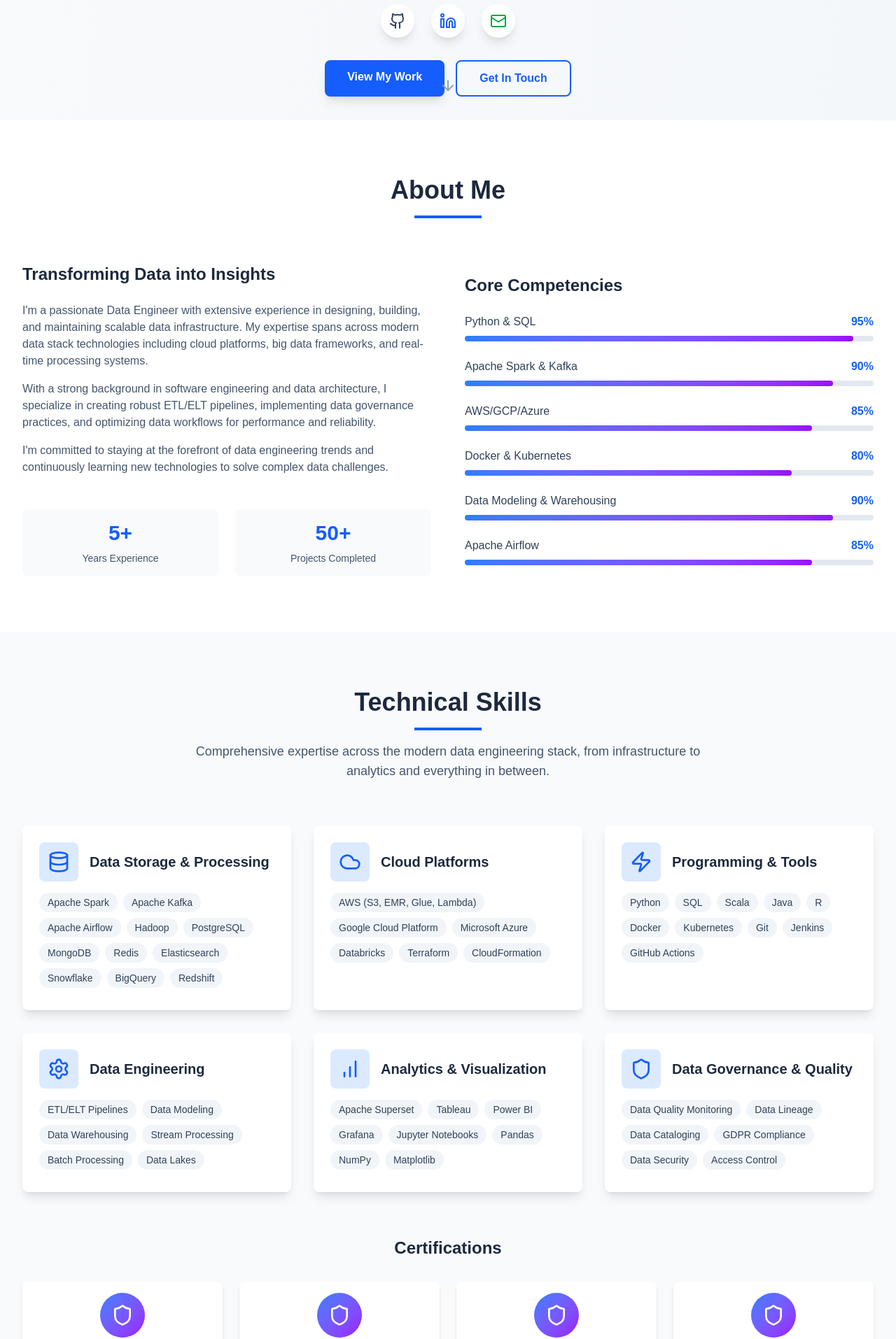
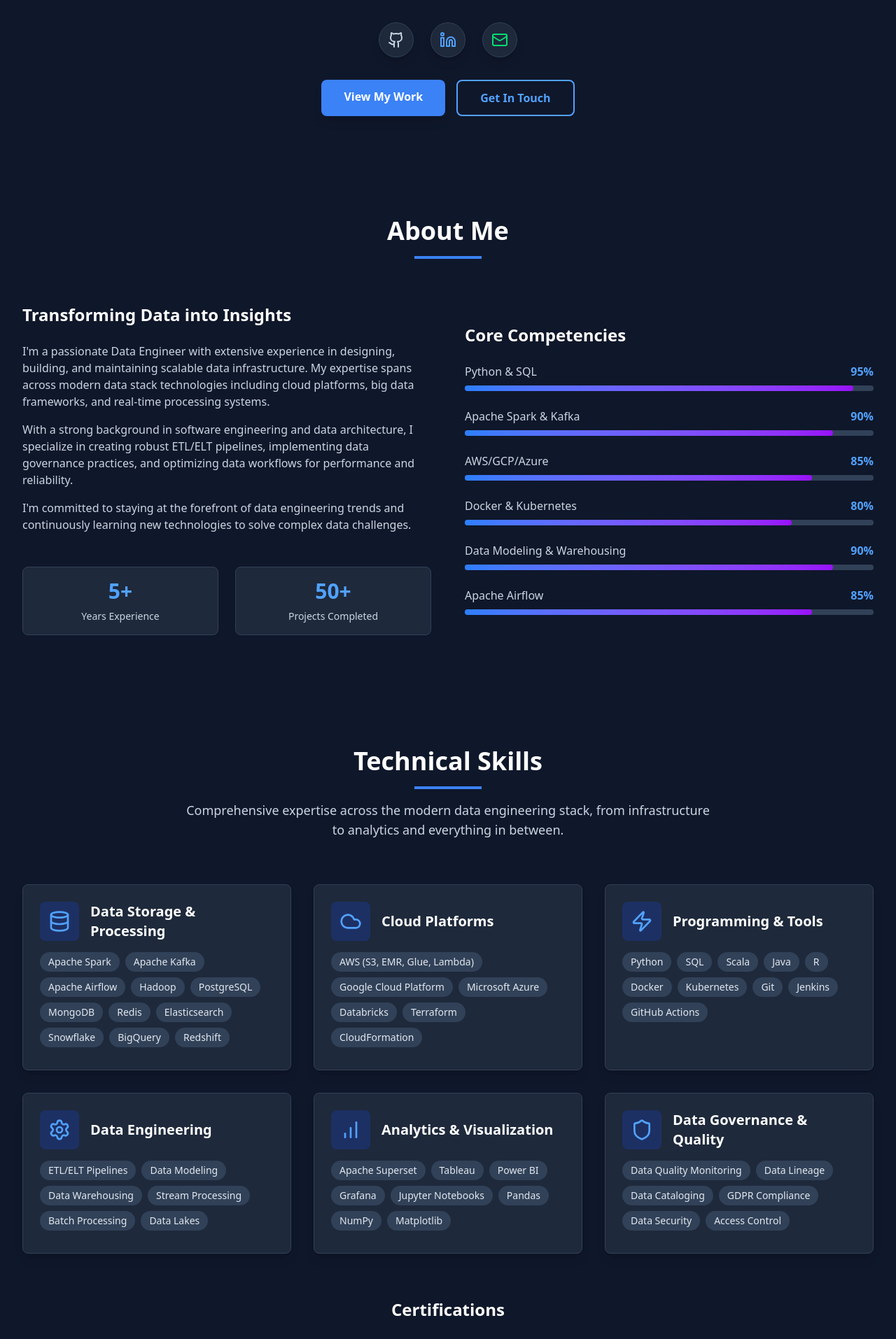
Before and after one commit to kishorekumarsunke/data-engineer-portfolio, a Next.js app: page / in a window 1280 px wide. Shown: the part 628-2542 px from the top of the page at 70% size. Built offline with nearby package versions, Linux system fonts and the light colour scheme.

Commit message:
super commit

```diff
--- a/src/app/globals.css
+++ b/src/app/globals.css
@@ -4,27 +4,146 @@ html {
   scroll-behavior: smooth;
 }
 
+/* Dark theme variables */
 :root {
-  --background: #ffffff;
-  --foreground: #171717;
+  --background: #0f172a;
+  --foreground: #f1f5f9;
+  --card: #1e293b;
+  --card-foreground: #f8fafc;
+  --primary: #3b82f6;
+  --primary-foreground: #f8fafc;
+  --secondary: #475569;
+  --secondary-foreground: #f1f5f9;
+  --muted: #334155;
+  --muted-foreground: #cbd5e1;
+  --accent: #1e40af;
+  --accent-foreground: #f8fafc;
+  --border: #334155;
+  --input: #1e293b;
+  --ring: #3b82f6;
 }
 
-@theme inline {
-  --color-background: var(--background);
-  --color-foreground: var(--foreground);
-  --font-sans: var(--font-geist-sans);
-  --font-mono: var(--font-geist-mono);
-}
-
-@media (prefers-color-scheme: dark) {
-  :root {
-    --background: #0a0a0a;
-    --foreground: #ededed;
-  }
+html.dark {
+  color-scheme: dark;
 }
 
 body {
   background: var(--background);
   color: var(--foreground);
-  font-family: Arial, Helvetica, sans-serif;
+  font-family: system-ui, -apple-system, BlinkMacSystemFont, 'Segoe UI', Roboto, sans-serif;
+  min-height: 100vh;
 }
+
+/* Ensure all sections have proper dark background */
+section {
+  background-color: var(--background) !important;
+}
+
+/* Override common light theme classes */
+.bg-white {
+  background-color: var(--card) !important;
+  color: var(--card-foreground) !important;
+}
+
+.bg-gray-50 {
+  background-color: #1e293b !important;
+}
+
+.bg-gray-100 {
+  background-color: #334155 !important;
+}
+
+/* Text color improvements */
+.text-gray-900 {
+  color: #f1f5f9 !important;
+}
+
+.text-gray-800 {
+  color: #f1f5f9 !important;
+}
+
+.text-gray-700 {
+  color: #cbd5e1 !important;
+}
+
+.text-gray-600 {
+  color: #94a3b8 !important;
+}
+
+.text-gray-500 {
+  color: #64748b !important;
+}
+
+.text-slate-800 {
+  color: #f1f5f9 !important;
+}
+
+.text-slate-700 {
+  color: #cbd5e1 !important;
+}
+
+.text-slate-600 {
+  color: #94a3b8 !important;
+}
+
+/* Card and container styling */
+.bg-slate-800 {
+  background-color: var(--card) !important;
+}
+
+/* Border colors */
+.border-gray-200 {
+  border-color: var(--border) !important;
+}
+
+.border-gray-300 {
+  border-color: var(--border) !important;
+}
+
+.border-slate-200 {
+  border-color: var(--border) !important;
+}
+
+/* Button and interactive elements */
+.bg-blue-600 {
+  background-color: var(--primary) !important;
+}
+
+.bg-blue-500 {
+  background-color: var(--primary) !important;
+}
+
+/* Hover states */
+.hover\:bg-gray-50:hover {
+  background-color: #334155 !important;
+}
+
+.hover\:bg-gray-100:hover {
+  background-color: #475569 !important;
+}
+
+/* Custom scrollbar styling */
+::-webkit-scrollbar {
+  width: 12px;
+}
+
+::-webkit-scrollbar-track {
+  background: #1e293b;
+  border-radius: 6px;
+}
+
+::-webkit-scrollbar-thumb {
+  background: #475569;
+  border-radius: 6px;
+  border: 2px solid #1e293b;
+}
+
+::-webkit-scrollbar-thumb:hover {
+  background: #64748b;
+}
+
+/* Firefox scrollbar */
+html {
+  scrollbar-width: thin;
+  scrollbar-color: #475569 #1e293b;
+}
--- a/src/app/layout.tsx
+++ b/src/app/layout.tsx
@@ -37,11 +37,13 @@ export default function RootLayout({
   children: React.ReactNode;
 }>) {
   return (
-    <html lang="en">
+    <html lang="en" className="dark">
       <body
-        className={`${geistSans.variable} ${geistMono.variable} antialiased`}
+        className={`${geistSans.variable} ${geistMono.variable} antialiased bg-slate-900 text-slate-100 min-h-screen`}
       >
-        {children}
+        <div className="min-h-screen bg-gradient-to-br from-slate-900 via-slate-800 to-slate-900">
+          {children}
+        </div>
       </body>
     </html>
   );
--- a/src/app/page.tsx
+++ b/src/app/page.tsx
@@ -8,7 +8,7 @@ import Navigation from '@/components/Navigation'
 
 export default function Home() {
   return (
-    <main className="min-h-screen bg-gradient-to-br from-slate-50 to-slate-100 dark:from-slate-900 dark:to-slate-800">
+    <main className="min-h-screen bg-slate-900">
       <Navigation />
       <Hero />
       <About />
--- a/src/components/About.tsx
+++ b/src/components/About.tsx
@@ -1,21 +1,21 @@
 const About = () => {
   return (
-    <section id="about" className="py-20 bg-white dark:bg-slate-800">
+    <section id="about" className="py-20 bg-slate-900">
       <div className="max-w-7xl mx-auto px-4 sm:px-6 lg:px-8">
         <div className="text-center mb-16">
-          <h2 className="text-4xl font-bold text-slate-800 dark:text-white mb-4">
+          <h2 className="text-4xl font-bold text-white mb-4">
             About Me
           </h2>
-          <div className="w-24 h-1 bg-blue-600 mx-auto"></div>
+          <div className="w-24 h-1 bg-blue-500 mx-auto"></div>
         </div>
 
         <div className="grid md:grid-cols-2 gap-12 items-center">
           {/* About Text */}
           <div className="space-y-6">
-            <h3 className="text-2xl font-semibold text-slate-800 dark:text-white">
+            <h3 className="text-2xl font-semibold text-white">
               Transforming Data into Insights
             </h3>
-            <div className="space-y-4 text-slate-600 dark:text-slate-300">
+            <div className="space-y-4 text-slate-300">
               <p>
                 I&apos;m a passionate Data Engineer with extensive experience in designing,
                 building, and maintaining scalable data infrastructure. My expertise spans
@@ -35,20 +35,20 @@ const About = () => {
 
             {/* Key Stats */}
             <div className="grid grid-cols-2 gap-6 pt-6">
-              <div className="text-center p-4 bg-slate-50 dark:bg-slate-700 rounded-lg">
-                <div className="text-3xl font-bold text-blue-600 mb-2">5+</div>
-                <div className="text-sm text-slate-600 dark:text-slate-300">Years Experience</div>
+              <div className="text-center p-4 bg-slate-800 rounded-lg border border-slate-700">
+                <div className="text-3xl font-bold text-blue-400 mb-2">5+</div>
+                <div className="text-sm text-slate-300">Years Experience</div>
               </div>
-              <div className="text-center p-4 bg-slate-50 dark:bg-slate-700 rounded-lg">
-                <div className="text-3xl font-bold text-blue-600 mb-2">50+</div>
-                <div className="text-sm text-slate-600 dark:text-slate-300">Projects Completed</div>
+              <div className="text-center p-4 bg-slate-800 rounded-lg border border-slate-700">
+                <div className="text-3xl font-bold text-blue-400 mb-2">50+</div>
+                <div className="text-sm text-slate-300">Projects Completed</div>
               </div>
             </div>
           </div>
 
           {/* Skills Progress */}
           <div className="space-y-6">
-            <h3 className="text-2xl font-semibold text-slate-800 dark:text-white">
+            <h3 className="text-2xl font-semibold text-white">
               Core Competencies
             </h3>
 
@@ -62,12 +62,12 @@ const About = () => {
             ].map((item, index) => (
               <div key={index} className="space-y-2">
                 <div className="flex justify-between">
-                  <span className="text-slate-700 dark:text-slate-300 font-medium">
+                  <span className="text-slate-300 font-medium">
                     {item.skill}
                   </span>
-                  <span className="text-blue-600 font-semibold">{item.level}%</span>
+                  <span className="text-blue-400 font-semibold">{item.level}%</span>
                 </div>
-                <div className="w-full bg-slate-200 dark:bg-slate-600 rounded-full h-2">
+                <div className="w-full bg-slate-700 rounded-full h-2">
                   <div
                     className="bg-gradient-to-r from-blue-500 to-purple-600 h-2 rounded-full transition-all duration-1000"
                     style={{ width: `${item.level}%` }}
--- a/src/components/Hero.tsx
+++ b/src/components/Hero.tsx
@@ -1,14 +1,14 @@
 'use client'
 
-import { ArrowDown, Github, Linkedin, Mail } from 'lucide-react'
+import { Github, Linkedin, Mail } from 'lucide-react'
 
 const Hero = () => {
   return (
-    <section id="home" className="min-h-screen flex items-center justify-center pt-16">
+    <section id="home" className="min-h-screen flex items-center justify-center pt-24 pb-16">
       <div className="max-w-7xl mx-auto px-4 sm:px-6 lg:px-8 text-center">
         <div className="space-y-8">
           {/* Profile Image */}
-          <div className="mx-auto w-48 h-48 md:w-56 md:h-56 rounded-full overflow-hidden shadow-2xl border-4 border-white dark:border-slate-700 bg-white dark:bg-slate-800">
+          <div className="mx-auto w-40 h-40 md:w-48 md:h-48 rounded-full overflow-hidden shadow-2xl border-4 border-slate-700 bg-slate-800">
             <img
               src="/images/profile.jpg"
               alt="Professional headshot"
@@ -18,14 +18,14 @@ const Hero = () => {
 
           {/* Name and Title */}
           <div className="space-y-4">
-            <h1 className="text-5xl md:text-7xl font-bold text-slate-800 dark:text-white">
+            <h1 className="text-5xl md:text-7xl font-bold text-white">
               Kishore Kumar,Sunke
             </h1>
-            <h2 className="text-2xl md:text-3xl text-blue-600 dark:text-blue-400 font-semibold">
+            <h2 className="text-2xl md:text-3xl text-blue-400 font-semibold">
               Data Engineer
             </h2>
-            <p className="text-lg md:text-xl text-slate-600 dark:text-slate-300 max-w-3xl mx-auto">
-              Experienced Data Engineering professional proficient in Azure data technologies and ETL processes. Skilled in SQL, PySpark, and Azure Data Factory. Committed to ensuring data quality and governance while delivering tailored solutions to meet business needs. Currently pursuing an MSc in Computer Science from UT Arlington. Let's connect to explore how we can drive data-driven innovation together.
+            <p className="text-lg md:text-xl text-slate-300 max-w-3xl mx-auto">
+              Experienced Data Engineering professional proficient in Azure data technologies and ETL processes. Skilled in SQL, PySpark, and Azure Data Factory. Committed to ensuring data quality and governance while delivering tailored solutions to meet business needs. Currently pursuing an MSc in Computer Science from UT Arlington. Let&apos;s connect to explore how we can drive data-driven innovation together.
             </p>
           </div>
 
@@ -35,23 +35,23 @@ const Hero = () => {
               href="https://github.com"
               target="_blank"
               rel="noopener noreferrer"
-              className="p-3 bg-white dark:bg-slate-800 rounded-full shadow-lg hover:shadow-xl transition-all duration-300 hover:scale-110"
+              className="p-3 bg-slate-800 rounded-full shadow-lg hover:shadow-xl transition-all duration-300 hover:scale-110 border border-slate-700"
             >
-              <Github className="w-6 h-6 text-slate-700 dark:text-slate-300" />
+              <Github className="w-6 h-6 text-slate-300" />
             </a>
             <a
               href="https://www.linkedin.com/in/sunke-kishore-kumar/"
               target="_blank"
               rel="noopener noreferrer"
-              className="p-3 bg-white dark:bg-slate-800 rounded-full shadow-lg hover:shadow-xl transition-all duration-300 hover:scale-110"
+              className="p-3 bg-slate-800 rounded-full shadow-lg hover:shadow-xl transition-all duration-300 hover:scale-110 border border-slate-700"
             >
-              <Linkedin className="w-6 h-6 text-blue-600" />
+              <Linkedin className="w-6 h-6 text-blue-400" />
             </a>
             <a
               href="mailto:kxs0089@mavs.uta.edu"
-              className="p-3 bg-white dark:bg-slate-800 rounded-full shadow-lg hover:shadow-xl transition-all duration-300 hover:scale-110"
+              className="p-3 bg-slate-800 rounded-full shadow-lg hover:shadow-xl transition-all duration-300 hover:scale-110 border border-slate-700"
             >
-              <Mail className="w-6 h-6 text-green-600" />
+              <Mail className="w-6 h-6 text-green-400" />
             </a>
           </div>
 
@@ -65,15 +65,10 @@ const Hero = () => {
             </a>
             <a
               href="#contact"
-              className="px-8 py-3 border-2 border-blue-600 text-blue-600 dark:text-blue-400 rounded-lg font-semibold hover:bg-blue-600 hover:text-white transition-all duration-200"
+              className="px-8 py-3 border-2 border-blue-400 text-blue-400 rounded-lg font-semibold hover:bg-blue-600 hover:text-white transition-all duration-200"
             >
               Get In Touch
             </a>
-          </div>
-
-          {/* Scroll Indicator */}
-          <div className="absolute bottom-8 left-1/2 transform -translate-x-1/2 animate-bounce">
-            <ArrowDown className="w-6 h-6 text-slate-400" />
           </div>
         </div>
       </div>
--- a/src/components/Skills.tsx
+++ b/src/components/Skills.tsx
@@ -54,14 +54,14 @@ const Skills = () => {
   ]
 
   return (
-    <section id="skills" className="py-20 bg-slate-50 dark:bg-slate-900">
+    <section id="skills" className="py-20 bg-slate-900">
       <div className="max-w-7xl mx-auto px-4 sm:px-6 lg:px-8">
         <div className="text-center mb-16">
-          <h2 className="text-4xl font-bold text-slate-800 dark:text-white mb-4">
+          <h2 className="text-4xl font-bold text-white mb-4">
             Technical Skills
           </h2>
-          <div className="w-24 h-1 bg-blue-600 mx-auto mb-4"></div>
-          <p className="text-lg text-slate-600 dark:text-slate-300 max-w-3xl mx-auto">
+          <div className="w-24 h-1 bg-blue-500 mx-auto mb-4"></div>
+          <p className="text-lg text-slate-300 max-w-3xl mx-auto">
             Comprehensive expertise across the modern data engineering stack,
             from infrastructure to analytics and everything in between.
           </p>
@@ -71,15 +71,15 @@ const Skills = () => {
           {skillCategories.map((category, index) => (
             <div
               key={index}
-              className="bg-white dark:bg-slate-800 rounded-lg p-6 shadow-lg hover:shadow-xl transition-shadow duration-300"
+              className="bg-slate-800 rounded-lg p-6 shadow-lg hover:shadow-xl transition-shadow duration-300 border border-slate-700 hover:border-slate-600"
             >
               <div className="flex items-center mb-4">
-                <div className="p-3 bg-blue-100 dark:bg-blue-900 rounded-lg mr-4">
-                  <div className="text-blue-600 dark:text-blue-400">
+                <div className="p-3 bg-blue-900/50 rounded-lg mr-4">
+                  <div className="text-blue-400">
                     {category.icon}
                   </div>
                 </div>
-                <h3 className="text-xl font-semibold text-slate-800 dark:text-white">
+                <h3 className="text-xl font-semibold text-white">
                   {category.title}
                 </h3>
               </div>
@@ -88,7 +88,7 @@ const Skills = () => {
                 {category.skills.map((skill, skillIndex) => (
                   <span
                     key={skillIndex}
-                    className="inline-block bg-slate-100 dark:bg-slate-700 text-slate-700 dark:text-slate-300 px-3 py-1 rounded-full text-sm mr-2 mb-2 hover:bg-blue-100 dark:hover:bg-blue-900 hover:text-blue-700 dark:hover:text-blue-300 transition-colors duration-200"
+                    className="inline-block bg-slate-700 text-slate-200 px-3 py-1 rounded-full text-sm mr-2 mb-2 hover:bg-blue-900/50 hover:text-blue-300 transition-colors duration-200"
                   >
                     {skill}
                   </span>
@@ -100,7 +100,7 @@ const Skills = () => {
 
         {/* Certifications */}
         <div className="mt-16">
-          <h3 className="text-2xl font-bold text-center text-slate-800 dark:text-white mb-8">
+          <h3 className="text-2xl font-bold text-center text-white mb-8">
             Certifications
           </h3>
           <div className="grid md:grid-cols-2 lg:grid-cols-4 gap-6">
@@ -112,12 +112,12 @@ const Skills = () => {
             ].map((cert, index) => (
               <div
                 key={index}
-                className="bg-white dark:bg-slate-800 rounded-lg p-4 text-center shadow-md hover:shadow-lg transition-shadow duration-300"
+                className="bg-slate-800 rounded-lg p-4 text-center shadow-md hover:shadow-lg transition-shadow duration-300 border border-slate-700"
               >
                 <div className="w-16 h-16 bg-gradient-to-br from-blue-500 to-purple-600 rounded-full mx-auto mb-3 flex items-center justify-center">
                   <Shield className="w-8 h-8 text-white" />
                 </div>
-                <h4 className="font-semibold text-slate-800 dark:text-white text-sm">
+                <h4 className="font-semibold text-white text-sm">
                   {cert}
                 </h4>
               </div>
--- /dev/null
+++ b/tailwind.config.js
@@ -0,0 +1,18 @@
+/** @type {import('tailwindcss').Config} */
+module.exports = {
+  content: [
+    './src/pages/**/*.{js,ts,jsx,tsx,mdx}',
+    './src/components/**/*.{js,ts,jsx,tsx,mdx}',
+    './src/app/**/*.{js,ts,jsx,tsx,mdx}',
+  ],
+  darkMode: 'class', // Enable class-based dark mode
+  theme: {
+    extend: {
+      fontFamily: {
+        sans: ['var(--font-geist-sans)'],
+        mono: ['var(--font-geist-mono)'],
+      },
+    },
+  },
+  plugins: [],
+}
```
Also changed, not shown: src/components/Contact.tsx (+25 -25 lines), src/components/Experience.tsx (+22 -22 lines), src/components/Navigation.tsx (+6 -6 lines), src/components/Projects.tsx (+14 -14 lines), 2 other files (tests, documents, lock files or other folders).
